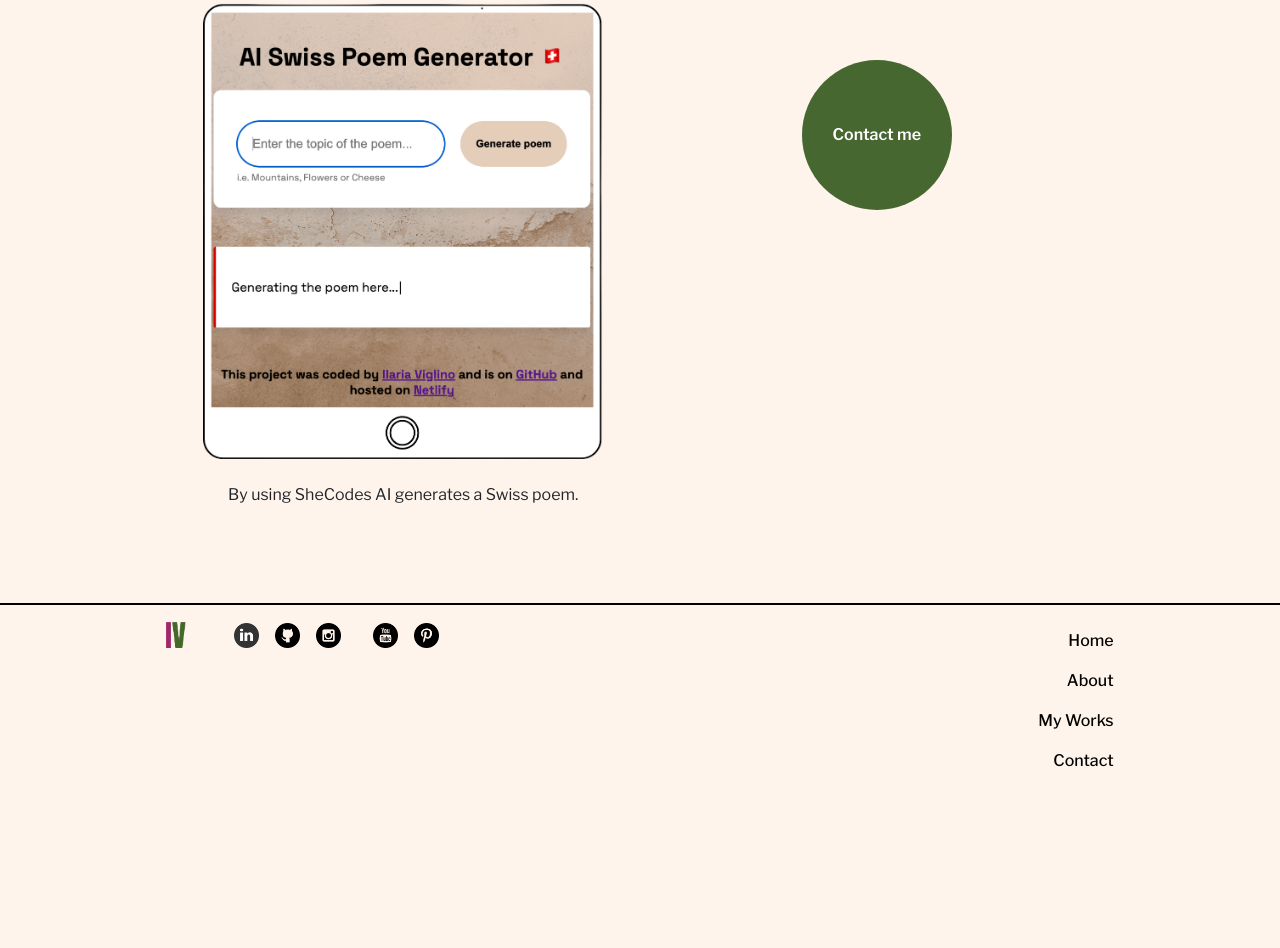
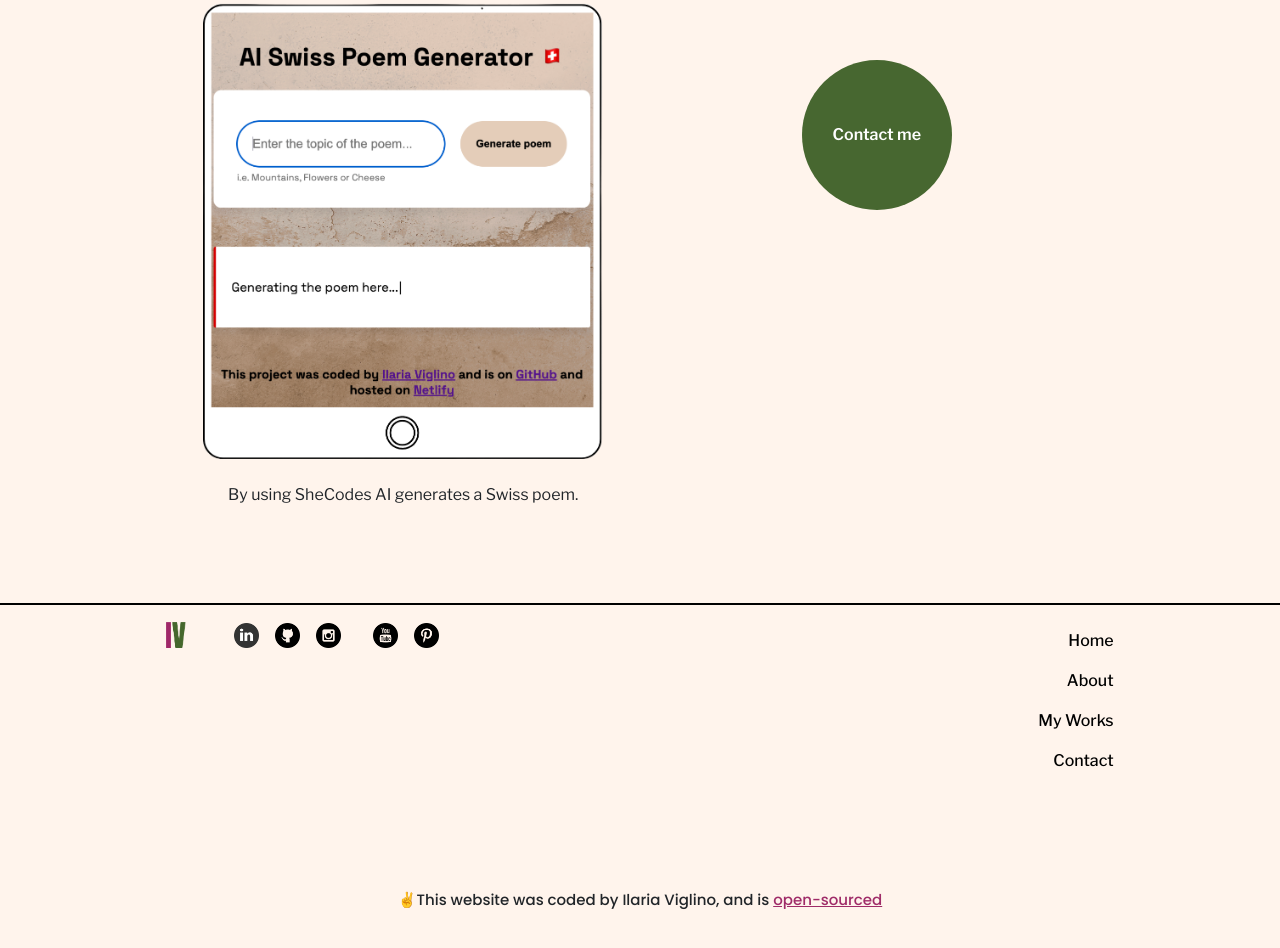
Before and after one commit to IlariaViglino/myPortfolio, a plain HTML site: page index.html in a window 1280 px wide. Shown: the part 1289-2237 px from the top of the page. Before the commit the page ends 2178 px from the top, so only its background shows below. Drawn offline with nearby package versions, Linux system fonts and the light colour scheme.

Commit message:
link repository

```diff
--- a/index.html
+++ b/index.html
@@ -141,7 +141,7 @@
    </div>
 
 </footer>
-
+<div id="repository"><h7>✌️This website was coded by Ilaria Viglino, and is <a target="_blank" href="https://github.com/IlariaViglino/myPortfolio">open-sourced</a></h7></div>
 <script src="index.js"></script>
 </body>
 </html>
--- a/style.css
+++ b/style.css
@@ -276,3 +276,14 @@ footer ul a:hover{
     }
 
    }
+   #repository {
+    text-align: center;
+    font-family: "Poppins", sans-serif;
+    font-size: 15px;
+    font-weight: 500;
+    margin-bottom: 50px;
+
+   }
+   #repository a{
+    color: var(--primary-color);
+   }
--- a/styleabout.css
+++ b/styleabout.css
@@ -198,3 +198,14 @@ font-size: 12px;
             font-size: 16px;
         }
      }
+     #repository {
+        text-align: center;
+        font-family: "Poppins", sans-serif;
+        font-size: 15px;
+        font-weight: 500;
+        margin-bottom: 50px;
+
+       }
+       #repository a{
+        color: var(--primary-color);
+       }
```
Also changed, not shown: about.html (+2 -0 lines), contact.html (+2 -1 lines), works.html (+1 -0 lines).
